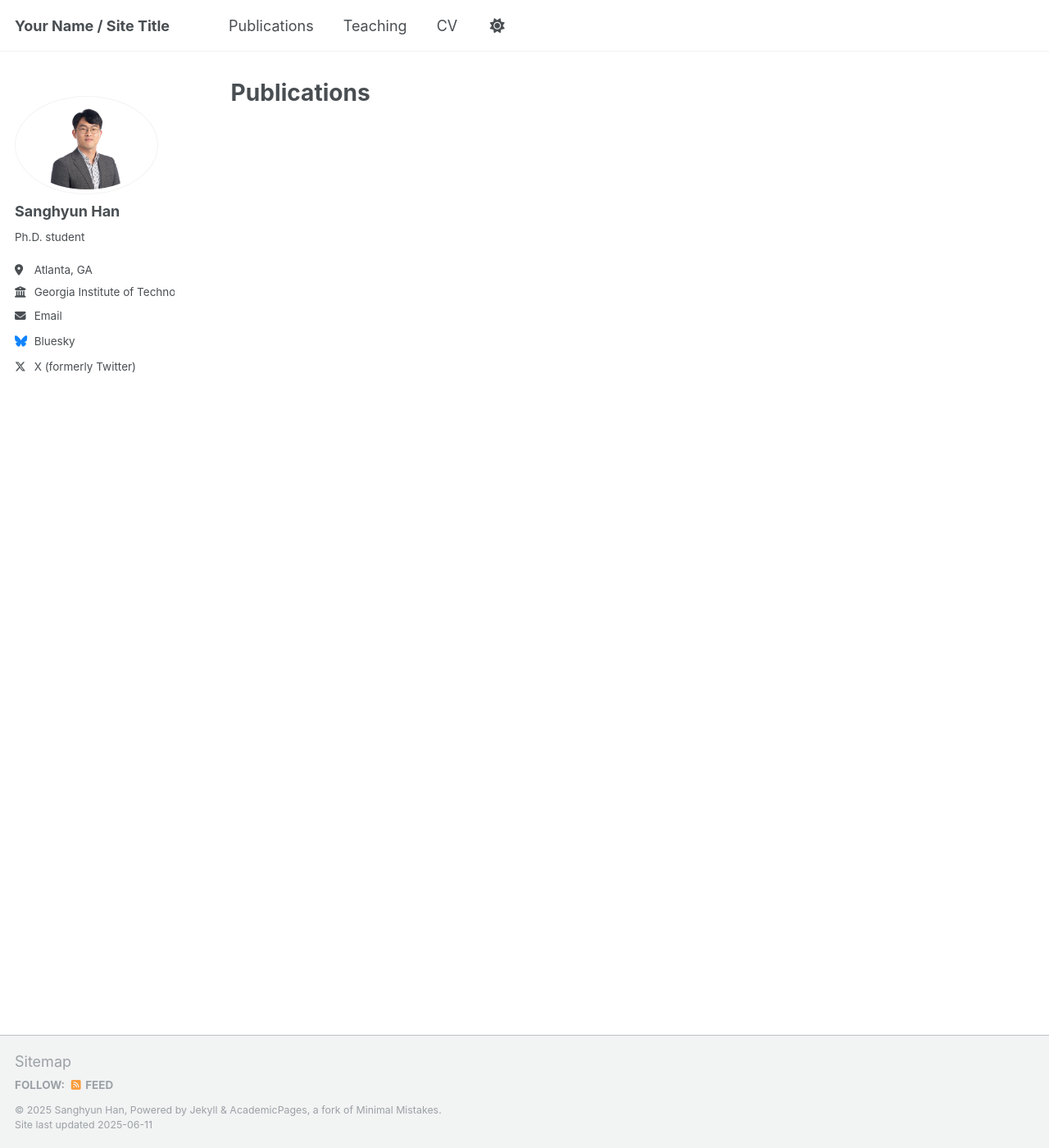
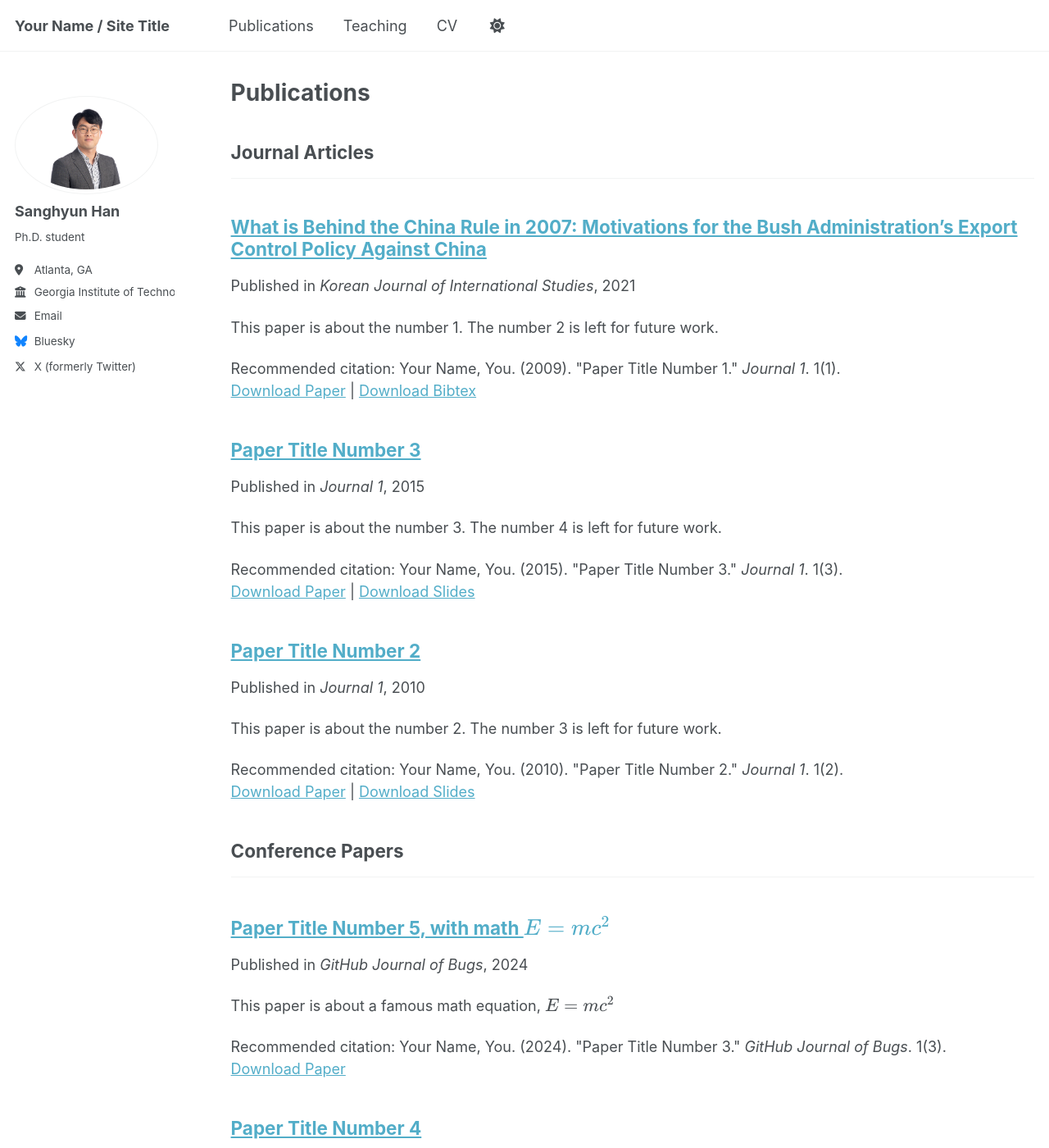
Before and after one commit to sanghyun-ir/sanghyun-ir.github.io, a Jekyll site: the page built from _pages/publications.html, in a window 1280 px wide and 1400 px high. Shown: the whole window at 82% size. Built offline with Jekyll 4.4.1, drawn with Linux system fonts in a browser that asks for light colours; part of the change alters nothing that is shown; some of the changed text lies outside the part shown.

```diff
--- a/_config.yml
+++ b/_config.yml
@@ -218,7 +218,7 @@ collections:
   teaching:
     output: true
     permalink: /:collection/:path/
-  research:
+  publications:
     output: true
     permalink: /:collection/:path/
   portfolio:
@@ -258,7 +258,7 @@ defaults:
       author_profile: true
       share: true
       comments: true
-  # _research
+  # _publications
   - scope:
       path: ""
       type: publications
```
